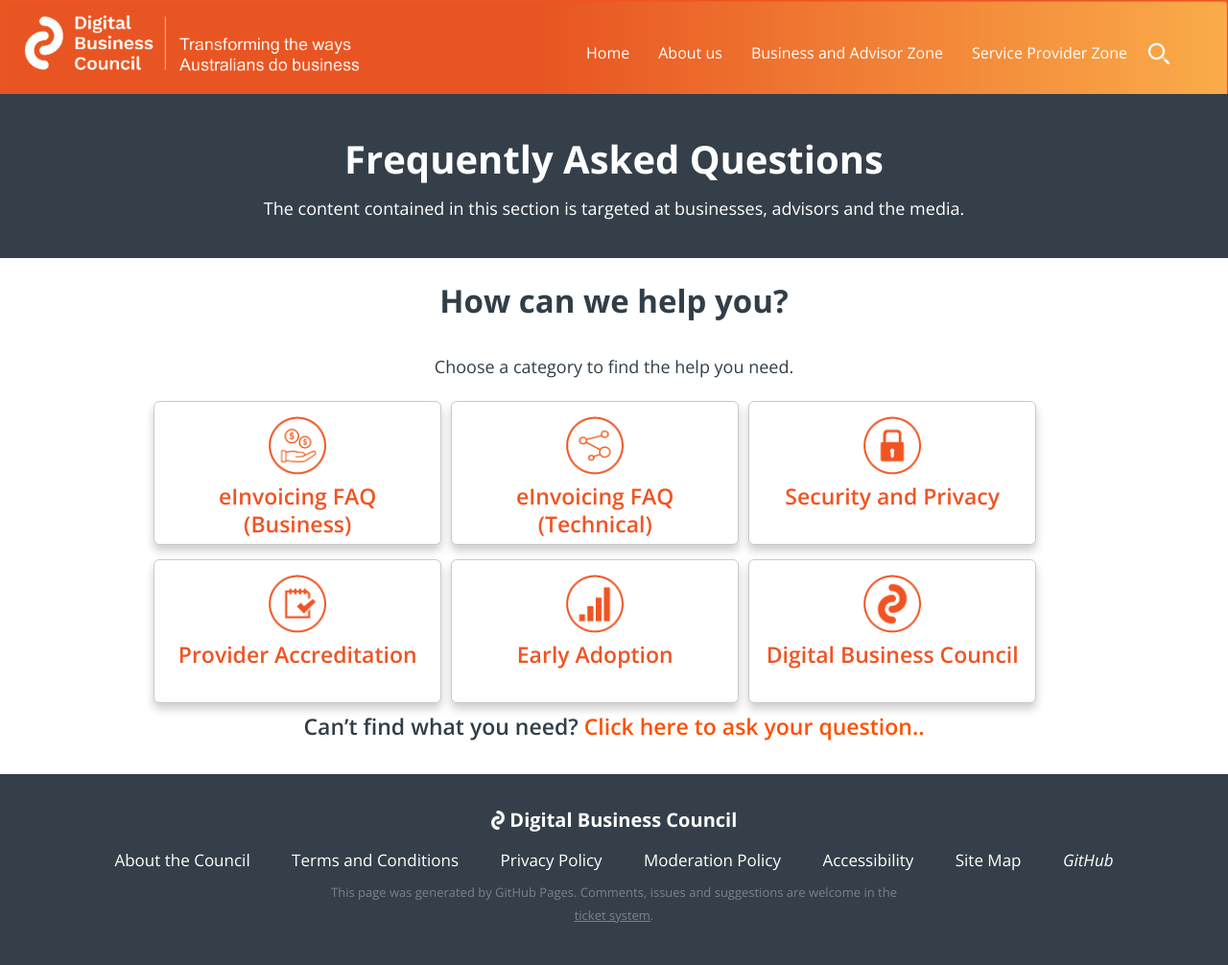
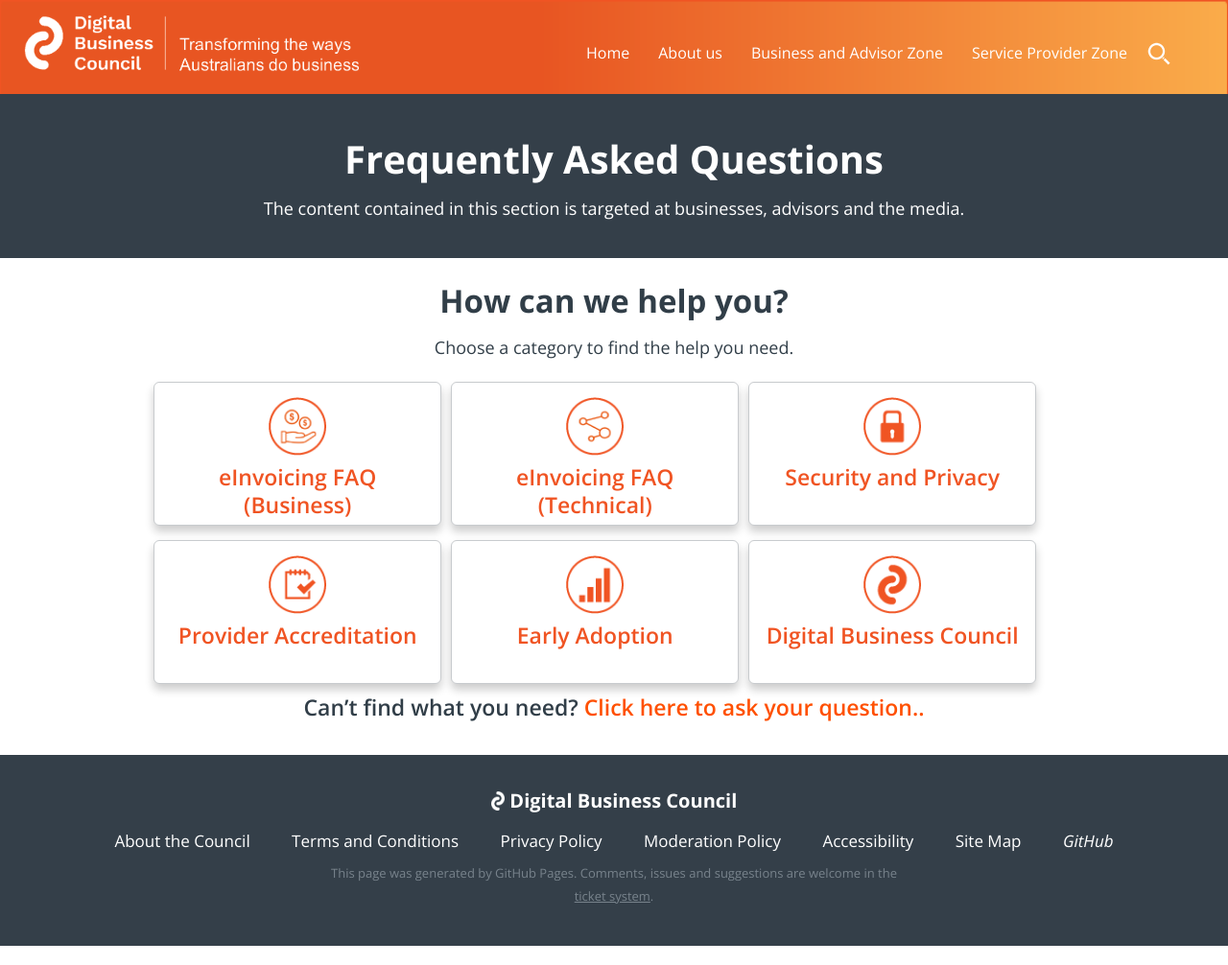
Before and after one commit to Digital-Business-Council/Digital-Business-Council.github.io, a Jekyll site: the page built from pages/business-zone/blogs/faq-landing-page.md, in a window 1280 px wide. Shown: the whole page at 96% size. Built offline with Jekyll 4.4.1, drawn with Linux system fonts in a browser that asks for light colours.

Commit message:
Update _content.scss

```diff
--- a/_sass/_content.scss
+++ b/_sass/_content.scss
@@ -23,6 +23,9 @@
 		text-align:center;
 		p{
 			text-align:center;
+		}
+		h1{
+			margin-bottom:20px;
 		}
 	}
 
```
